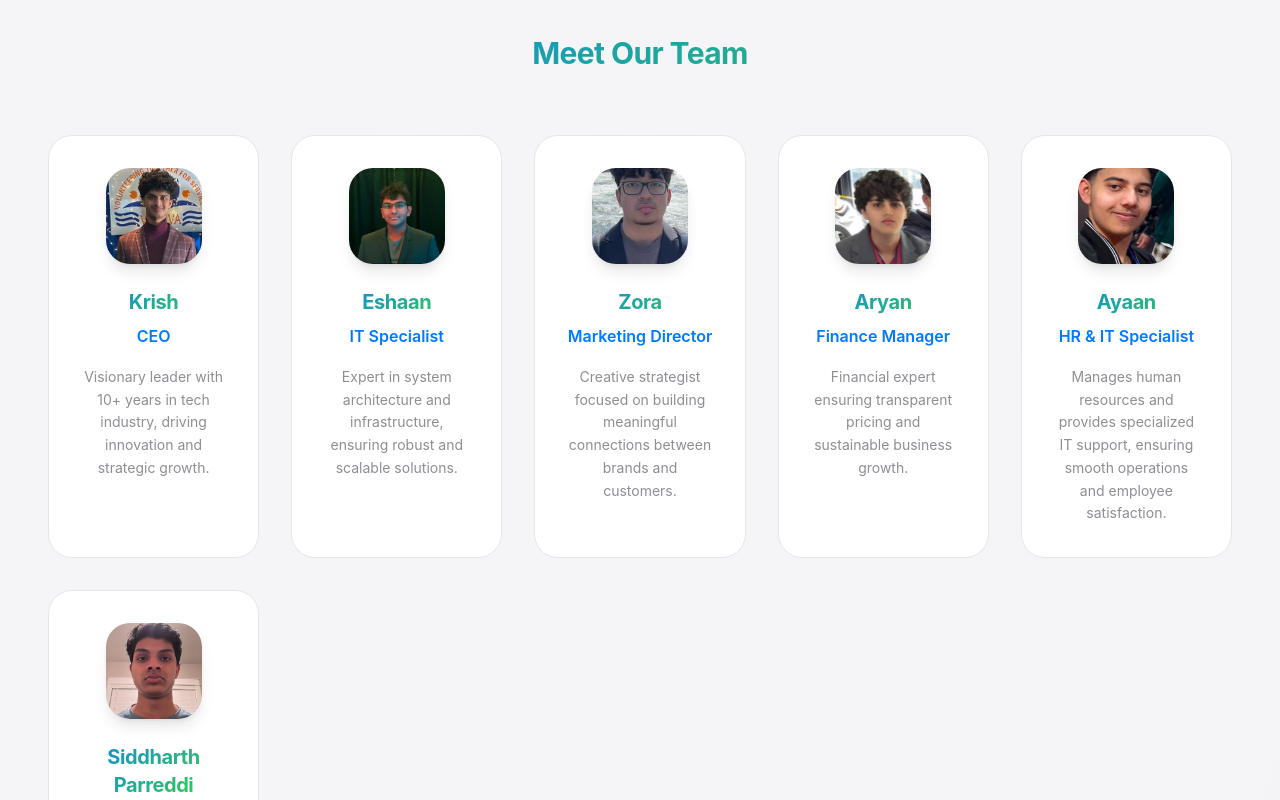
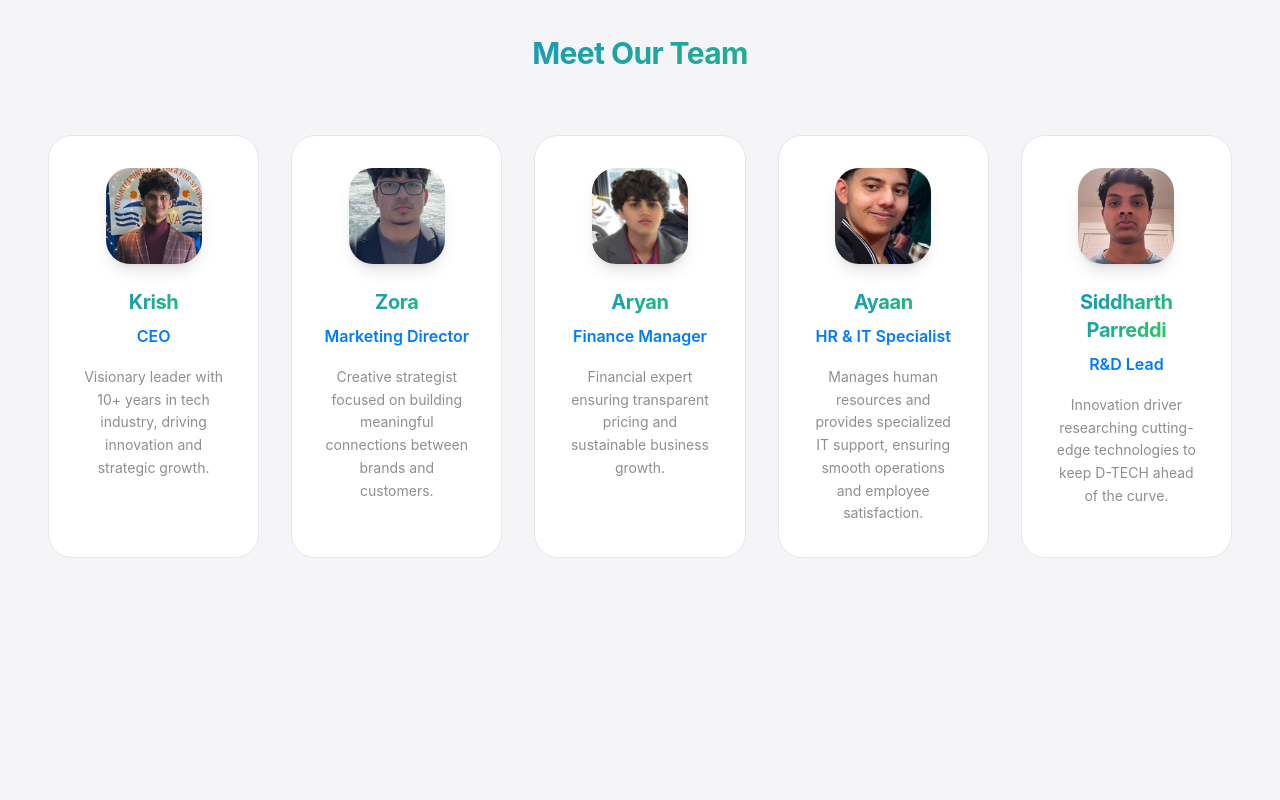
Before and after one commit to D-TECH-Contracting/D-TECH-Contracting, a React (Vite) app: page / in a window 1280 px wide. Shown: the part 4300-5100 px from the top of the page. Built offline with nearby package versions, Linux system fonts and the light colour scheme.

Commit message:
Remove Eshaan from team members

```diff
--- a/src/components/About.jsx
+++ b/src/components/About.jsx
@@ -9,14 +9,6 @@ export default function About() {
       image: '/D-TECH-Contracting/Images/Krishav.jpg',
       initials: 'K',
       color: 'from-blue-500 to-cyan-500'
-    },
-    {
-      name: 'Eshaan',
-      role: 'IT Specialist',
-      description: 'Expert in system architecture and infrastructure, ensuring robust and scalable solutions.',
-      image: '/D-TECH-Contracting/Images/Eshaan.jpg',
-      initials: 'E',
-      color: 'from-green-500 to-emerald-500'
     },
     {
       name: 'Zora',
```
